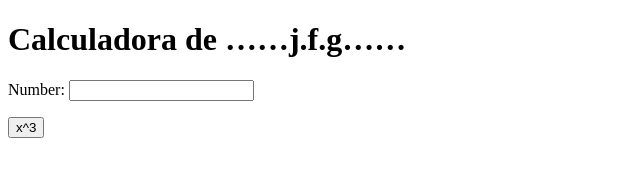
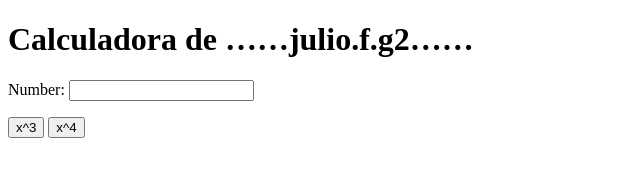
Before and after one commit to juliofg1/my_calculator, a plain HTML site: page index.html in a window 1280 px wide. Shown: the whole page, without its empty margins (0-640 px from the left). Drawn offline with Linux system fonts and the light colour scheme.

Commit message:
x^4 button

```diff
--- a/index.html
+++ b/index.html
@@ -5,17 +5,22 @@
 	<meta charset="utf-8">
     </head>
     <body>
-	<h1>Calculadora de ……j.f.g……</h1>
+	<h1>Calculadora de ……julio.f.g2……</h1>
 	Number:
 	<input type="text" id="n1">
 	<p>
 	    <button onclick="cube()"> x^3 </button>
+	    <button onclick="power_4()"> x^4</button>
 	</p>
 	<script type="text/javascript">
 	 function cube() {
 	     var num = document.getElementById("n1");
 	     num.value = Math.pow(num.value, 3);
 	 }
+	 function power_4() {
+	     var num = document.getElementById("n1");
+	     num.value = Math.pow(num.value, 4);
+	 }
 	</script>
     </body>
 </html>
```
